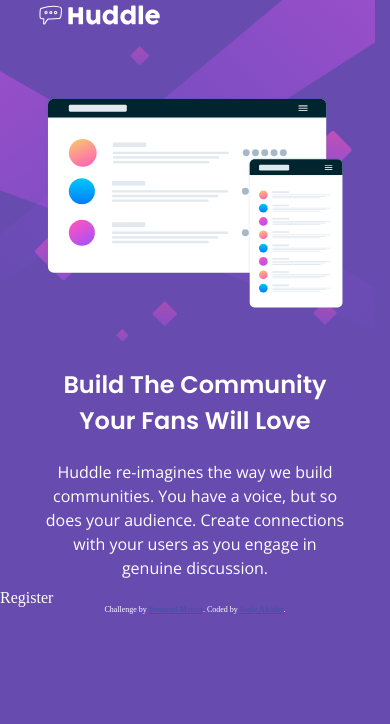
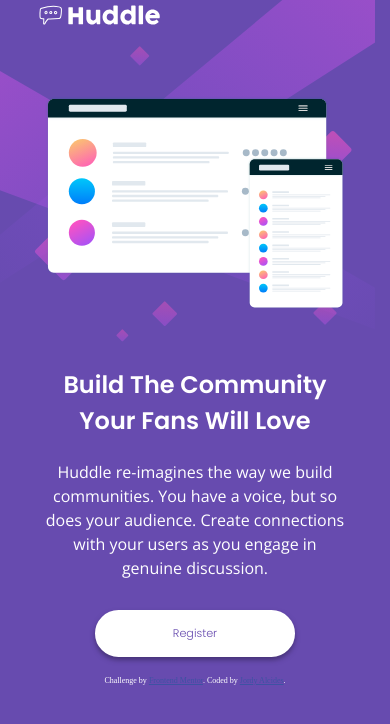
Before and after one commit to jordyalcides/huddle, a PHP site: page / in a window 390 px wide. Shown: the part 31-755 px from the top of the page. Run offline with PHP 8.4, Linux system fonts and the light colour scheme.

Commit message:
Adicionado botão de registro para mobile

```diff
--- a/assets/css/style.css
+++ b/assets/css/style.css
@@ -6,7 +6,7 @@
     background-repeat: no-repeat;
 }
 
-/* CABEÇALHO */
+/* HEADER */
 .logotype {
     text-align: left;
     margin: 30px 33px;
@@ -17,7 +17,7 @@
 }
 
 
-/* IMAGEM FRONTAL */
+/* FRONT IMAGE */
 .front {
     text-align: center;
 }
@@ -27,7 +27,7 @@
     width: 300px;
 }
 
-/* TEXTO PRINCIPAL */
+/* MAIN TEXT */
 .front-header {
     font-family: 'Poppins', sans-serif;
     font-weight: 600;
@@ -45,6 +45,24 @@
     line-height: 1.5rem;
 }
 
+/* REGISTER BUTTON */
+.register {
+    text-align: center;
+}
+
+.register-button {
+    color: hsl(257, 40%, 49%);
+    background-color: #ffffff;
+    border: solid #ffffff 1rem;
+    border-radius: 50px;
+    font-family: 'Poppins', sans-serif;
+    font-size: 0.7rem;
+    font-weight: 300;
+    width: 200px;
+    margin: 20px 0;
+    box-shadow: 0px 3px 5px hsl(257, 40%, 33%);
+}
+
 /* FOOTER */
  /* Feel free to remove these styles or customise in your own stylesheet 👍  */
 .attribution {
--- a/index.html
+++ b/index.html
@@ -10,7 +10,7 @@
 	<link rel="stylesheet" href="/assets/css/reset.css">
 	<link rel="stylesheet" href="/assets/css/normalize.css">
 	<link rel="preconnect" href="https://fonts.gstatic.com">
-	<link href="https://fonts.googleapis.com/css2?family=Poppins:wght@400;600&display=swap" rel="stylesheet">
+	<link href="https://fonts.googleapis.com/css2?family=Poppins:wght@300;600&display=swap" rel="stylesheet">
 	<link href="https://fonts.googleapis.com/css2?family=Open+Sans:wght@300&display=swap" rel="stylesheet">
 	<link href="/assets/css/all.css" rel="stylesheet"> <!--load all styles -->
 	<link href="/assets/css/style.css" rel="stylesheet">
@@ -31,7 +31,9 @@
 		Create connections with your users as you engage in genuine discussion.
 	</p>
 
-	Register
+	<p class="register">
+		<input type="button" value="Register" class="register-button">
+	</p>
 
 	<footer>
 		<p class="attribution">
```
